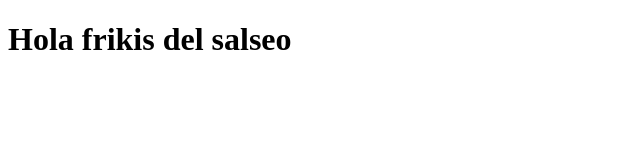
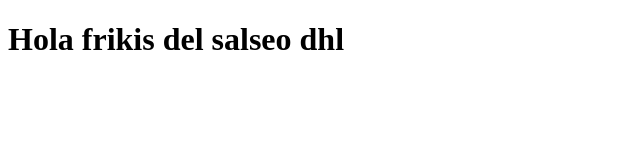
Before and after one commit to Tavoc5/E-commercebetahub, a plain HTML site: page index.html in a window 1280 px wide. Shown: the full height of the page, 0-640 px from the left. Drawn offline with Linux system fonts and the light colour scheme.

Commit message:
Update index.html

```diff
--- a/index.html
+++ b/index.html
@@ -6,6 +6,6 @@
     <title>Documen</title>
 </head>
 <body>
-    <h1>Hola frikis del salseo</h1>
+    <h1>Hola frikis del salseo dhl</h1>
 </body>
 </html>
```
